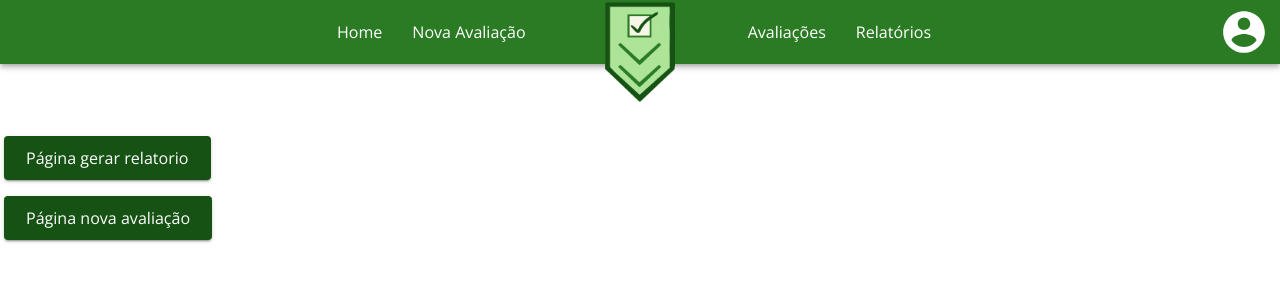
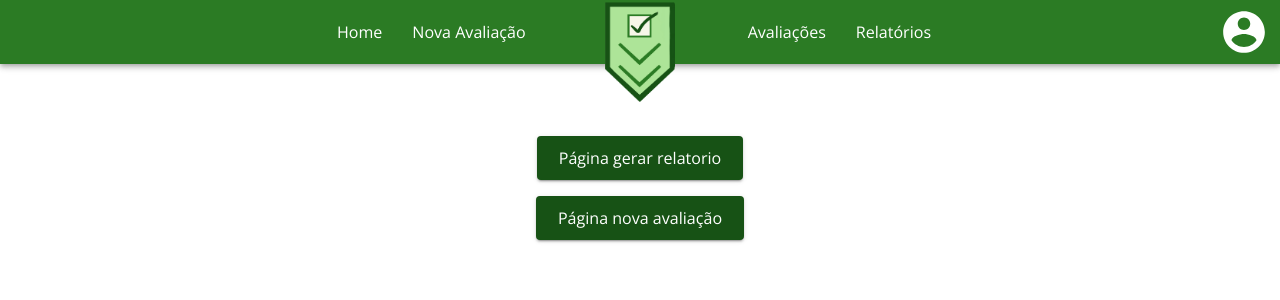
Before and after one commit to fga-eps-mds/2021-1-hospitalar, a React (Create React App) app in the folder frontend/: page /home in a window 1280 px wide. Shown: the top 300 px of the page. Built offline with nearby package versions, Linux system fonts and the light colour scheme.

Commit message:
Centralizacao dos butoes #250
Co-authored-by: Bruno Oliveira <brunooliveira.unb@gmail.com>

```diff
--- a/frontend/src/pages/Home/styles.ts
+++ b/frontend/src/pages/Home/styles.ts
@@ -11,4 +11,14 @@ import { makeStyles } from '@material-ui/core'
  * @see https://material-ui.com/styles/api/#makestyles-styles-options-hook
  */
 // eslint-disable-next-line no-unused-vars
-export const useStyles = makeStyles((theme) => ({}))
+export const useStyles = makeStyles((theme) => ({
+
+    centralizar: {
+        alignItems: 'center',
+
+    }
+
+
+
+
+}))
```
